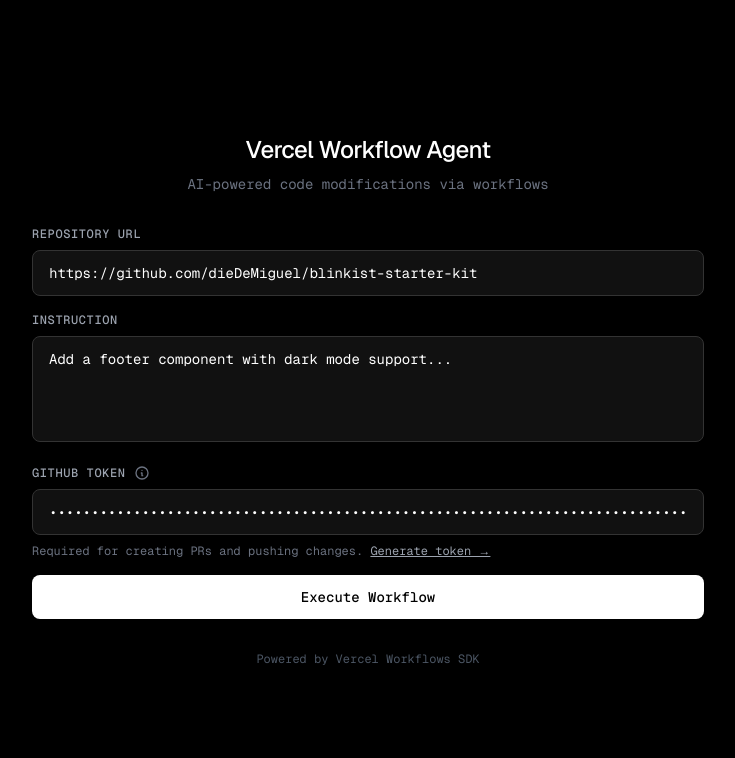
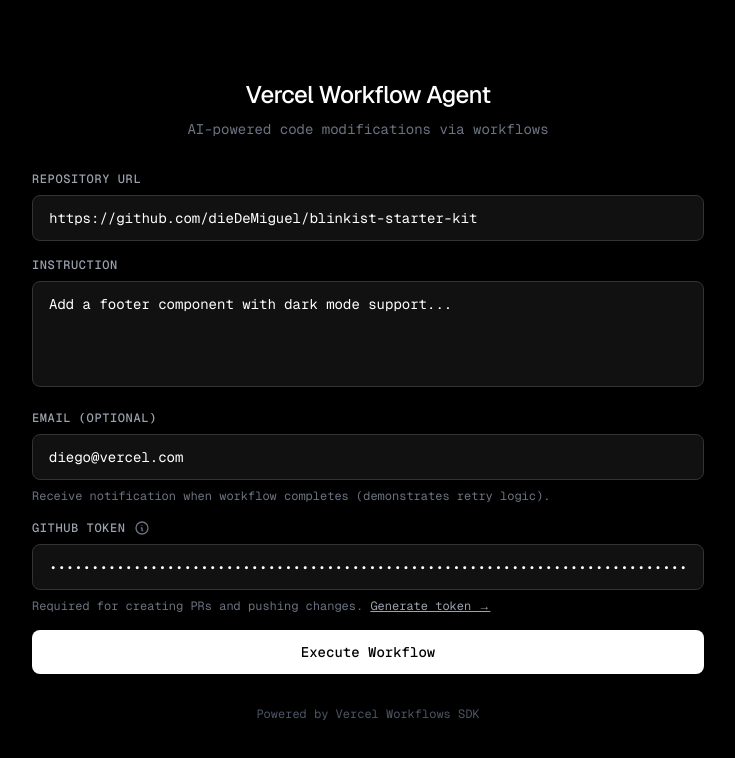
Before and after one commit to dieDeMiguel/vercel-ship-25-coding-agent, a Next.js app: page / in a window 1280 px wide. Shown: the top 758 px of the page, without its empty margins (272-1007 px from the left). Built offline with nearby package versions, Linux system fonts and the light colour scheme.

Commit message:
Add email input for user notifications in workflow

```diff
--- a/app/page.tsx
+++ b/app/page.tsx
@@ -22,6 +22,7 @@
 export default function Home() {
   const [repoUrl, setRepoUrl] = useState("https://github.com/dieDeMiguel/blinkist-starter-kit");
   const [instruction, setInstruction] = useState("Add a footer component with dark mode support...");
+  const [email, setEmail] = useState("diego@vercel.com");
   const [githubToken, setGithubToken] = useState("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");
   const [loading, setLoading] = useState(false);
   const [result, setResult] = useState<WorkflowResult | null>(null);
@@ -43,7 +44,7 @@
         body: JSON.stringify({
           prompt: instruction,
           repoUrl: repoUrl,
-          userEmail: "",
+          userEmail: email,
           githubToken: githubToken,
         }),
       });
@@ -86,6 +87,7 @@
     setLoading(false);
     setRepoUrl("");
     setInstruction("");
+    setEmail("diego@vercel.com");
     setGithubToken("");
   };
 
@@ -175,6 +177,32 @@
               )}
               required
             />
+          </div>
+
+          {/* Email Input */}
+          <div className="space-y-2">
+            <label
+              htmlFor="email"
+              className="block text-xs font-medium text-gray-400 uppercase tracking-wider font-mono"
+            >
+              Email (Optional)
+            </label>
+            <input
+              id="email"
+              type="email"
+              value={email}
+              onChange={(e) => setEmail(e.target.value)}
+              placeholder="diego@vercel.com"
+              className={cn(
+                "w-full px-4 py-3 bg-[#111] border border-[#333] rounded-lg",
+                "text-white placeholder:text-gray-600 font-mono text-sm",
+                "focus:outline-none focus:ring-2 focus:ring-white/20 focus:border-transparent",
+                "transition-all duration-200"
+              )}
+            />
+            <p className="text-xs text-gray-500 font-mono">
+              Receive notification when workflow completes (demonstrates retry logic).
+            </p>
           </div>
 
           {/* GitHub Token Input */}
--- a/workflows/steps.ts
+++ b/workflows/steps.ts
@@ -1,4 +1,4 @@
-import { FatalError, RetryableError } from "workflow";
+import { FatalError, RetryableError, getStepMetadata } from "workflow";
 import {
   createSandbox,
   listFiles,
@@ -33,17 +33,17 @@
   "use step";
 
   try {
-    console.log(`🚀 [STEP 1/4] Initializing sandbox for repository: ${repoUrl}`);
-    console.log(`⏳ Creating isolated sandbox environment...`);
+    console.log(`[STEP 1/4] Initializing sandbox for repository: ${repoUrl}`);
+    console.log(`Creating isolated sandbox environment...`);
     const sandbox = await createSandbox(repoUrl);
 
     console.log(`✓ Sandbox created successfully`);
-    console.log(`📦 Cloning repository...`);
+    console.log(`Cloning repository...`);
     const repoInfoResult = await sandbox.runCommand("git", ["remote", "-v"]);
     const repoInfo = await repoInfoResult.output();
 
     console.log(`✓ Repository cloned successfully`);
-    console.log(`📋 Repository info:\n${repoInfo}`);
+    console.log(`Repository info:\n${repoInfo}`);
 
     // ✅ FIX: Only return serializable data (strings), not the Sandbox instance
     return {
@@ -79,15 +79,15 @@
   "use step";
 
   try {
-    console.log(`🔍 [STEP 2/4] Analyzing repository structure`);
-    console.log(`📝 Task: "${prompt}"`);
+    console.log(`[STEP 2/4] Analyzing repository structure`);
+    console.log(`Task: "${prompt}"`);
 
     // ✅ FIX: Recreate sandbox from repoUrl instead of receiving instance
-    console.log(`⏳ Reconnecting to sandbox...`);
+    console.log(`Reconnecting to sandbox...`);
     const sandbox = await createSandbox(repoUrl);
 
     // List root directory to understand project structure
-    console.log(`📂 Scanning repository structure...`);
+    console.log(`Scanning repository structure...`);
     const rootFiles = await listFiles(sandbox, ".");
 
     // Determine likely files to modify based on prompt keywords
@@ -103,7 +103,7 @@
     };
 
     console.log(`✓ Analysis complete`);
-    console.log(`📁 Suggested files to modify: ${filesToModify.join(", ")}`);
+    console.log(`Suggested files to modify: ${filesToModify.join(", ")}`);
 
     return {
       filesToModify,
@@ -129,21 +129,21 @@
   "use step";
 
   try {
-    console.log(`🤖 [STEP 3/4] Executing AI-driven code modifications`);
-    console.log(`📝 Task: "${prompt}"`);
-    console.log(`🎯 Target files: ${filesToModify.join(", ")}`);
+    console.log(`[STEP 3/4] Executing AI-driven code modifications`);
+    console.log(`Task: "${prompt}"`);
+    console.log(`Target files: ${filesToModify.join(", ")}`);
 
     // ✅ FIX: Recreate sandbox from repoUrl
-    console.log(`⏳ Reconnecting to sandbox...`);
+    console.log(`Reconnecting to sandbox...`);
     const sandbox = await createSandbox(repoUrl);
 
     // Run the coding agent to determine and execute changes
     // Pass repoUrl and githubToken so agent can access repository files and create PRs
-    console.log(`🧠 Invoking AI agent with GPT-4...`);
+    console.log(`Invoking AI agent with GPT-4...`);
     const { response } = await codingAgent(prompt, repoUrl, githubToken);
 
     console.log(`✓ AI agent completed`);
-    console.log(`📋 Agent summary: ${response}`);
+    console.log(`Agent summary: ${response}`);
 
     // Commit the changes
     const branch = `ai-change-${Date.now()}`;
@@ -187,11 +187,11 @@
   "use step";
 
   try {
-    console.log(`🔀 [STEP 4/4] Creating pull request`);
-    console.log(`🌿 Branch: ${branch}`);
+    console.log(`[STEP 4/4] Creating pull request`);
+    console.log(`Branch: ${branch}`);
 
     // ✅ FIX: Recreate sandbox from repoUrl
-    console.log(`⏳ Reconnecting to sandbox...`);
+    console.log(`Reconnecting to sandbox...`);
     const sandbox = await createSandbox(repoUrl);
 
     const prDetails = {
@@ -200,7 +200,7 @@
       branch: branch
     };
 
-    console.log(`📤 Pushing changes to GitHub...`);
+    console.log(`Pushing changes to GitHub...`);
     const result = await createPR(sandbox, repoUrl, prDetails, githubToken);
 
     if (result.error) {
@@ -208,7 +208,7 @@
     }
 
     console.log(`✓ Pull request created successfully!`);
-    console.log(`🔗 PR URL: ${result.pr_url}`);
+    console.log(`PR URL: ${result.pr_url}`);
 
     return {
       prUrl: result.pr_url,
@@ -229,7 +229,21 @@
   "use step";
 
   try {
-    console.log(`Sending notification to: ${data.email}`);
+    // Get step metadata to track retry attempts
+    const metadata = getStepMetadata();
+    console.log(`[NOTIFICATION] Attempting to send email (Attempt ${metadata.attempt} of ${(notifyUser.maxRetries || 0) + 1})`);
+
+    //  Simulate 50% failure rate to demonstrate durable retry behavior
+    const shouldFail = Math.random() < 0.5;
+    if (shouldFail) {
+      console.error(`[NOTIFICATION] Service temporarily unavailable (simulated failure for demo)`);
+      throw new RetryableError(
+        `Notification service temporarily unavailable. Will retry...`,
+        { retryAfter: metadata.attempt * 2 } // Exponential backoff: 2s, 4s, 6s
+      );
+    }
+
+    console.log(`✓ [NOTIFICATION] Service available, sending email to: ${data.email}`);
 
     const notification = {
       to: data.email,
@@ -242,22 +256,34 @@
 Files Modified: ${data.changes.filesModified.join(", ")}
 
 Review and merge your changes at the link above.
+
+  Delivery Stats: Delivered after ${metadata.attempt} attempt(s)
       `.trim(),
       timestamp: new Date().toISOString()
     };
 
     // In a real implementation, this would call Resend, SendGrid, or similar
-    console.log(`Notification prepared:`, notification);
+    console.log(`[NOTIFICATION] Sent successfully:`, notification);
 
     return {
       status: "sent",
-      notificationId: `notif_${Date.now()}`
+      notificationId: `notif_${Date.now()}`,
+      attempts: metadata.attempt,
+      deliveredAt: new Date().toISOString()
     };
   } catch (error) {
-    console.error(`Notification failed: ${(error as Error).message}`);
+    // If it's already a RetryableError, re-throw it to let the workflow retry
+    if (error instanceof RetryableError) {
+      throw error;
+    }
+
+    console.error(`[NOTIFICATION] Fatal error: ${(error as Error).message}`);
     throw new FatalError(`Failed to notify user: ${(error as Error).message}`);
   }
 }
+
+// Configure explicit retry limit: 3 retries (4 total attempts: 1 initial + 3 retries)
+notifyUser.maxRetries = 3;
 
 // Helper function to determine which files to modify based on prompt
 function determineFilesToModify(prompt: string): string[] {
```
